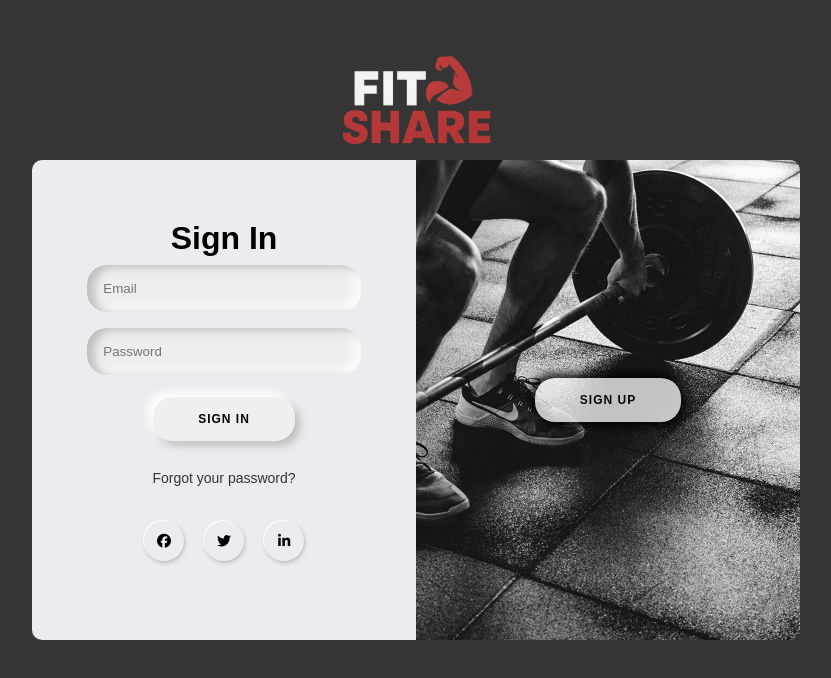
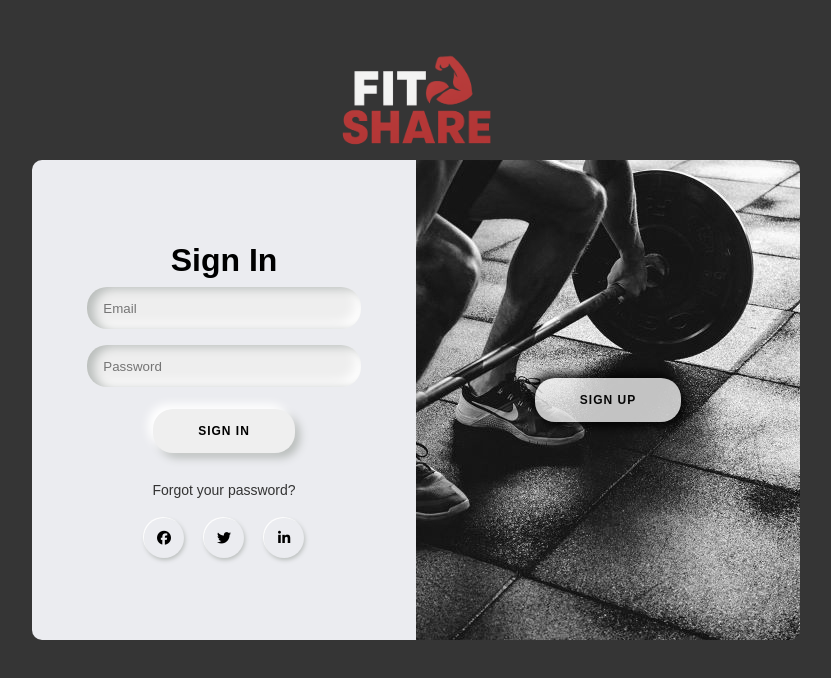
Before and after one commit to kang162002/fitshare, a React (Create React App) app: page /Account in a window 1280 px wide. Shown: the top 678 px of the page, without its empty margins (224-1055 px from the left). Built offline with nearby package versions, Linux system fonts and the light colour scheme.

Commit message:
회원 정보 창 알림 버그 수정 완료

```diff
--- a/src/account/Account.css
+++ b/src/account/Account.css
@@ -68,6 +68,10 @@
     outline: none;
     border-radius: 20px;
     box-shadow: inset 7px 2px 10px #babebc, inset -5px -5px 12px #fff;
+}
+
+.account-input {
+    height: 10px;
 }
 
 .account-button {
@@ -170,7 +174,9 @@
 }
 
 .account-social-links {
-    margin: 20px 0;
+    margin: 5px 0;
+    margin-bottom: 0;
+
 }
 
 .account-form .account-h1 {
--- a/src/account/Account.js
+++ b/src/account/Account.js
@@ -98,11 +98,7 @@ function Account() {
                             {/* <h1>Hi😉</h1> */}
                             <button className="account-overlay-btn account-button" onClick={handleSignUpClick}>Sign Up</button>
                         </div>
-
                     </div>
-
-
-
                 </div>
 
             </div>
--- a/src/account/AccountRecoveryModal.js
+++ b/src/account/AccountRecoveryModal.js
@@ -38,16 +38,6 @@ function AccountRecoveryModal({ openModal, setOpenModal }) {
         }, 600); // 애니메이션 시간과 맞춰서 설정
     };
 
-    const handleSubButtonClick = () => {
-        setIsAnimating(true); // 애니메이션 시작
-        setTimeout(() => {
-            // 모달을 닫거나 다른 동작을 할 수 있습니다.
-            setOpenModal(false);
-        }, 600); // 애니메이션이 끝날 때까지 기다림
-    };
-
-
-
 
 
     return (
@@ -74,7 +64,7 @@ function AccountRecoveryModal({ openModal, setOpenModal }) {
                                         </div>
 
                                         <div className='account-re-div'>
-                                            <button className='account-re-sub-btn account-re-emailsub-btn' onClick={handleEmailSearch}>Email 찾기</button>
+                                            <button type='button' className='account-re-sub-btn account-re-emailsub-btn' onClick={handleEmailSearch}>Email 찾기</button>
                                         </div>
 
                                     </form>
@@ -107,7 +97,10 @@ function AccountRecoveryModal({ openModal, setOpenModal }) {
                                         </div>
 
                                         <div className='account-re-div'>
-                                            <button className='account-re-sub-btn' onClick={handleSubButtonClick}>Password 변경하기</button>
+                                            <button className='account-re-sub-btn' onClick={() => {
+                                                passwordChange();
+                                                setOpenModal(false);
+                                            }}>Password 변경하기</button>
                                         </div>
 
                                     </form>
```
